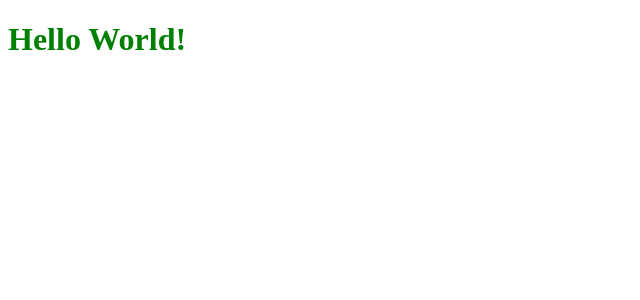
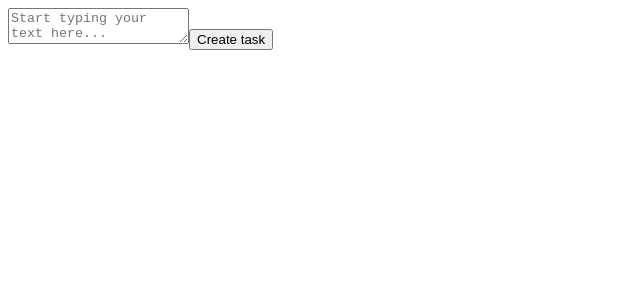
Before and after one commit to alenashashko/TODO-list, a React app: page / in a window 1280 px wide. Shown: the top 300 px of the page, without its empty margins (0-640 px from the left). Built offline with nearby package versions, Linux system fonts and the light colour scheme.

Commit message:
implement adding and removing task

```diff
--- a/package.json
+++ b/package.json
@@ -22,6 +22,7 @@
         "html-webpack-plugin": "5.2.0",
         "jest": "26.6.3",
         "mini-css-extract-plugin": "1.3.9",
+        "nanoid": "3.1.20",
         "prop-types": "15.7.2",
         "react": "17.0.1",
         "react-dom": "17.0.1",
--- /dev/null
+++ b/src/App.jsx
@@ -0,0 +1,24 @@
+import React, {useState, useCallback, Fragment} from "react";
+
+import {NewTaskForm} from "./components/NewTaskForm/NewTaskForm";
+import {TaskList} from "./components/TaskList/TaskList";
+
+export const App = () => {
+  const [tasks, setTasks] = useState([]);
+
+  const handleTaskCreation = useCallback((newTask) => {
+    setTasks([...tasks, newTask])
+  }, [tasks]);
+
+  const handleTaskDeletion = useCallback((taskId) => {
+    setTasks(tasks.filter((task) => task.id !== taskId));
+  }, [tasks]);
+
+  return (
+    <Fragment>
+      <NewTaskForm onTaskCreation={handleTaskCreation} />
+
+      <TaskList tasks={tasks} onTaskDeletion={handleTaskDeletion} />
+    </Fragment>
+  );
+};
--- a/src/ExampleComponent.jsx
+++ /dev/null
@@ -1,9 +0,0 @@
-import React from "react";
-
-export const ExampleComponent = () => {
-  return (
-    <div className="example-component">
-        <h1 className="example-component__header">Hello World!</h1>
-    </div>
-  );
-};
--- /dev/null
+++ b/src/components/NewTaskForm/NewTaskForm.jsx
@@ -0,0 +1,37 @@
+import React, {useState, useCallback} from "react";
+import {nanoid} from "nanoid";
+
+export const NewTaskForm = (props) => {
+  const {onTaskCreation} = props;
+
+  const [taskText, setTaskText] = useState("");
+
+  const handleTaskTextChange = useCallback((evt) => {
+    setTaskText(evt.target.value);
+  }, []);
+
+  const handleTaskCreation = useCallback((evt) => {
+    evt.preventDefault();
+
+    onTaskCreation({
+      id: nanoid(),
+      date: Date.now(),
+      text: taskText
+    });
+
+    setTaskText("");
+  }, [onTaskCreation, taskText]);
+
+  return (
+    <form className="new-task" onSubmit={handleTaskCreation}>
+      <textarea
+        className="new-task__text"
+        name="task"
+        placeholder="Start typing your text here..."
+        value={taskText}
+        onChange={handleTaskTextChange}
+      />
+      <button className="new-task__button" type="submit">Create task</button>
+    </form>
+  );
+};
--- /dev/null
+++ b/src/components/TaskList/TaskList.jsx
@@ -0,0 +1,17 @@
+import React from "react";
+
+export const TaskList = (props) => {
+  const {tasks, onTaskDeletion} = props;
+
+  return (
+    <ul className="tasks-list">
+      {tasks.map((task) =>
+        <li key={task.id} className="tasks-list__item task">
+          <span>{task.date}</span>
+          <span>{task.text}</span>
+          <button className="task__delete" onClick={() => onTaskDeletion(task.id)}>Delete</button>
+        </li>
+      )}
+    </ul>
+  );
+};
--- a/src/index.js
+++ b/src/index.js
@@ -3,9 +3,9 @@ import './style.css';
 import React from "react";
 import ReactDom from "react-dom";
 
-import {ExampleComponent} from "./ExampleComponent";
+import {App} from "./App";
 
 ReactDom.render(
-  <ExampleComponent />,
+  <App />,
   document.querySelector(`#root`)
 );
--- a/src/style.css
+++ b/src/style.css
@@ -1,3 +1,3 @@
-.example-component__header {
+/* .example-component__header {
     color: green;
-}
+} */
```
